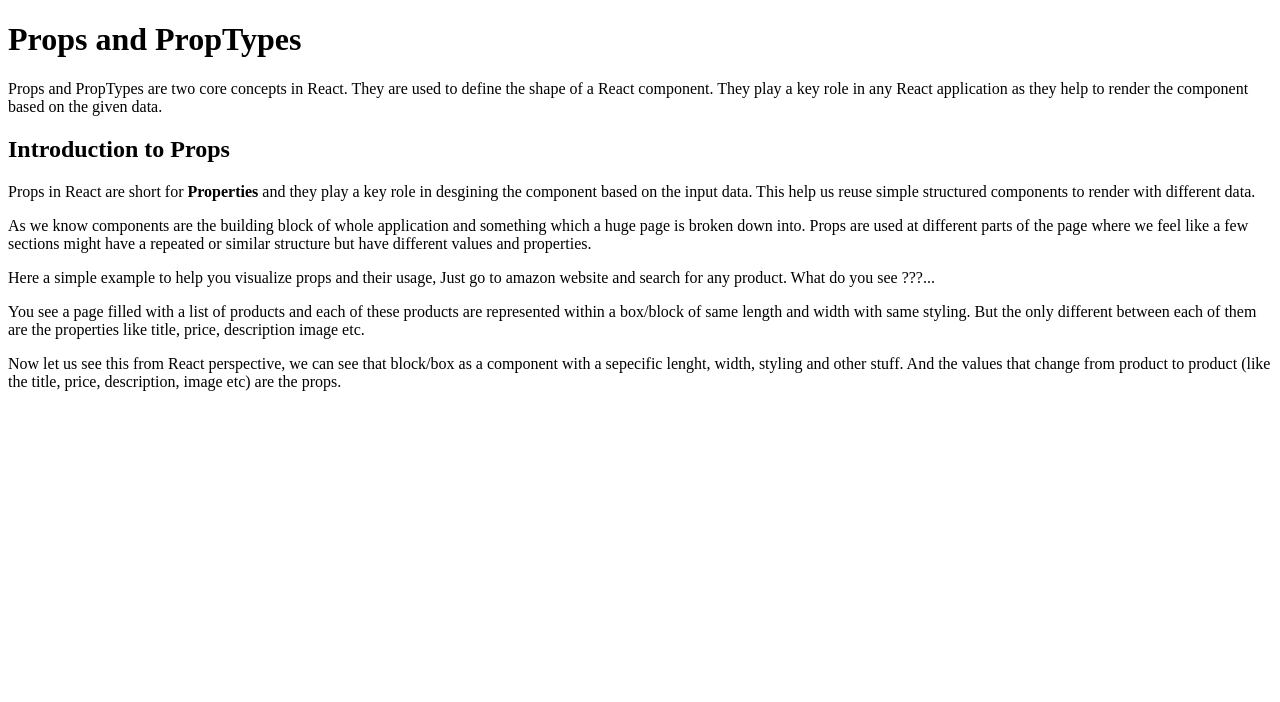
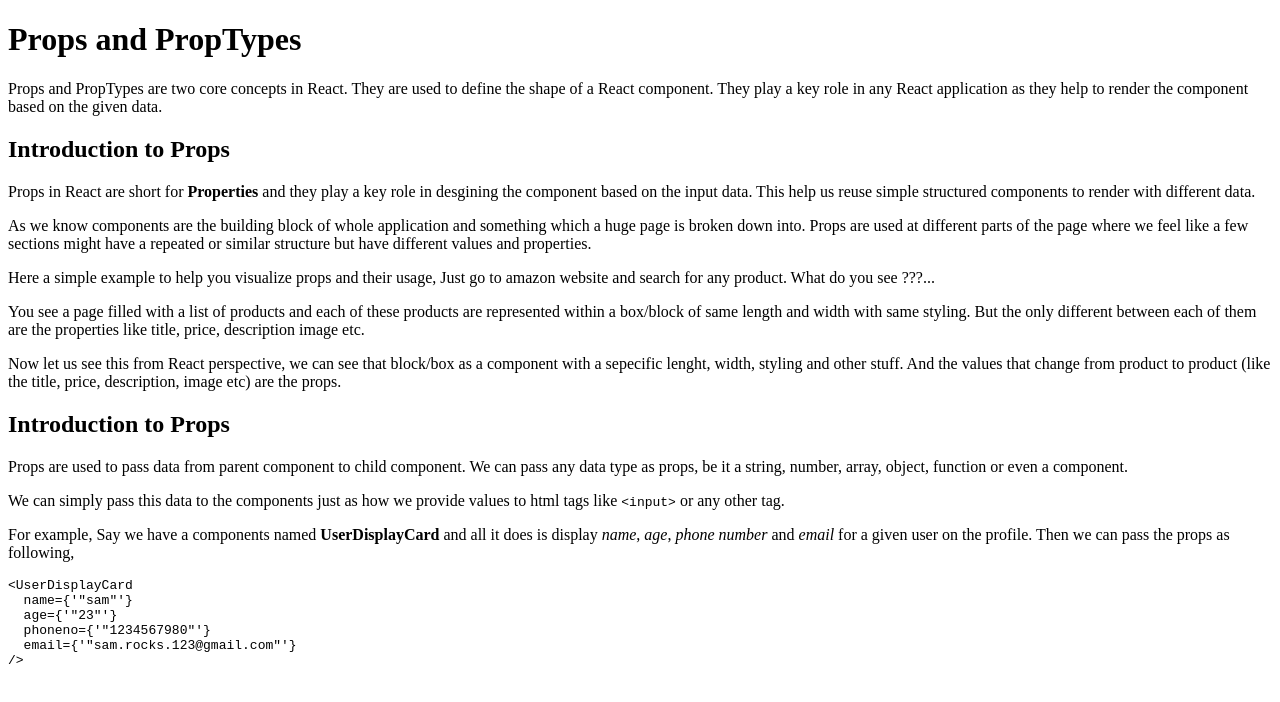
Before and after one commit to iamwatchdogs/Learning-React, a React (Vite) app: page / in a window 1280 px wide. Shown: the top 702 px of the page. Built offline with nearby package versions, Linux system fonts and the light colour scheme.

Commit message:
Finished props input description

```diff
--- a/src/components/ImplementingProps.jsx
+++ b/src/components/ImplementingProps.jsx
@@ -1,6 +1,49 @@
 import UserDisplayCardProps from "./examples/UserDisplayCardProps";
 import UserDisplayCardDestructuring from "./examples/UserDisplayCardDestructuring";
 
+function Title() {
+  return <h2>Introduction to Props</h2>;
+}
+
+function DescriptionForPropsInput() {
+  const exampleInput = `<UserDisplayCard
+  name={'"sam"'}
+  age={'"23"'}
+  phoneno={'"1234567980"'}
+  email={'"sam.rocks.123@gmail.com"'}
+/>`;
+
+  return (
+    <>
+      <p>
+        Props are used to pass data from parent component to child component. We
+        can pass any data type as props, be it a string, number, array, object,
+        function or even a component.
+      </p>
+      <p>
+        We can simply pass this data to the components just as how we provide
+        values to html tags like <code>&lt;input&gt;</code> or any other tag.
+      </p>
+      <p>
+        For example, Say we have a components named <b>UserDisplayCard</b> and
+        all it does is display <i>name</i>, <i>age</i>, <i>phone number</i> and{" "}
+        <i>email</i> for a given user on the profile. Then we can pass the props
+        as following,
+      </p>
+      <p>
+        <pre>
+          <code>{exampleInput}</code>
+        </pre>
+      </p>
+    </>
+  );
+}
+
 export default function ImplementingProps() {
-  return <></>;
+  return (
+    <section id='implementation'>
+      <Title />
+      <DescriptionForPropsInput />
+    </section>
+  );
 }
```
